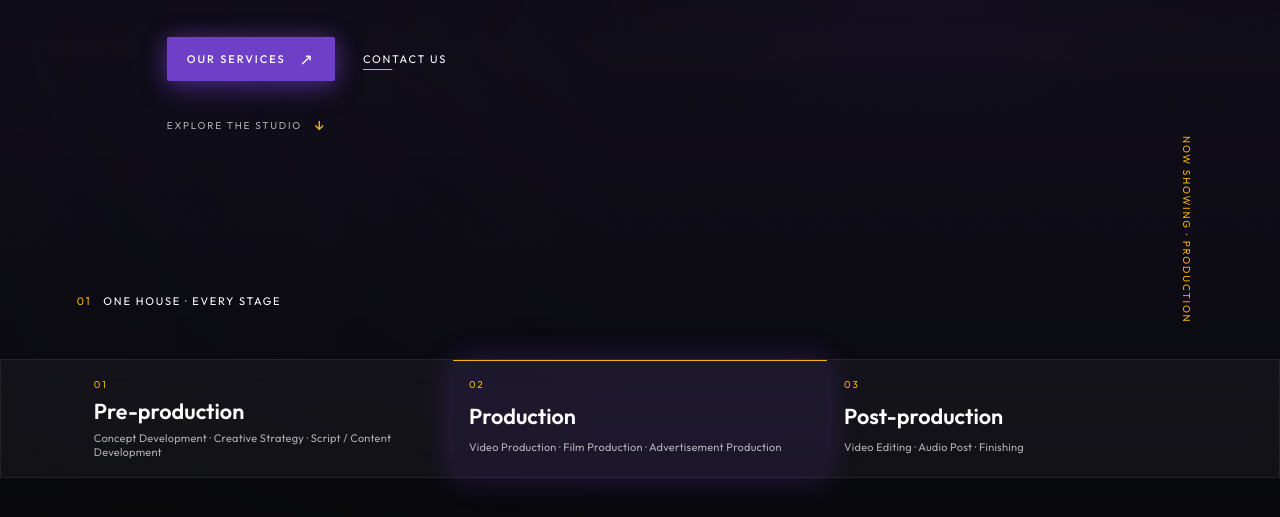
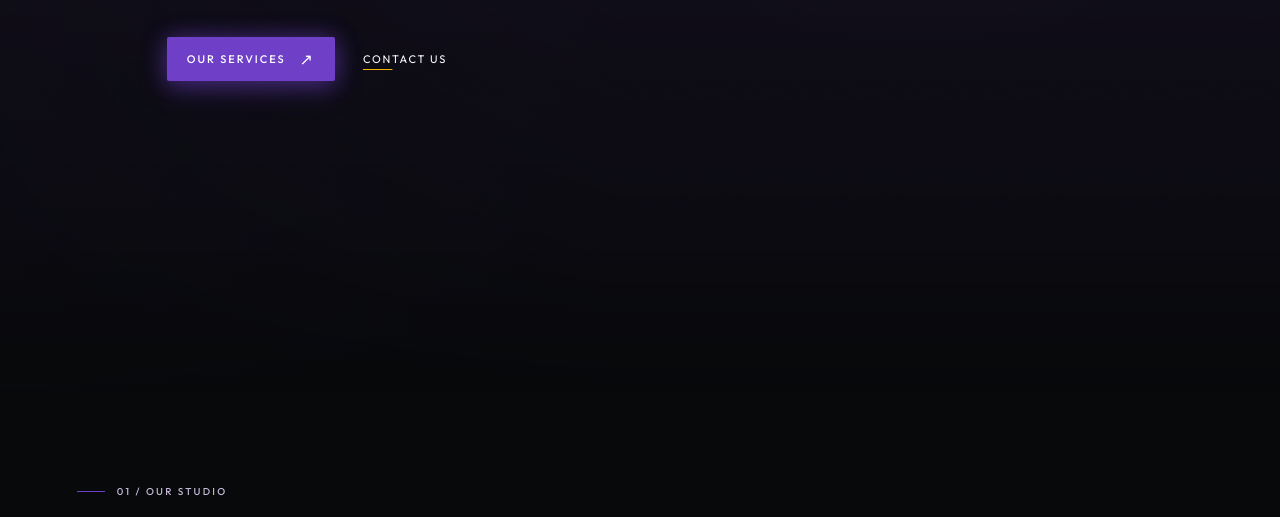
Before and after one commit to GayatriKharat/cineverse-studios, a Next.js app: page / in a window 1280 px wide. Shown: the part 547-1064 px from the top of the page. Built offline with nearby package versions, Linux system fonts and the light colour scheme.

Commit message:
fix: link home services to individual pages

```diff
--- a/app/page.tsx
+++ b/app/page.tsx
@@ -28,7 +28,7 @@ export default function Home() {
             const crafts = craftsByService[service.slug] ?? [];
             return (
               <StaggerItem key={service.slug}>
-                <FlipCard className="service-architecture-card" href={`/portfolio#${service.slug}`}
+                <FlipCard className="service-architecture-card" href={`/services/${service.slug}`}
                   front={<div className="service-card-face" style={{ backgroundImage: cssUrl(service.image) }}><span>{service.code}</span><h3>{service.title}</h3><p>{service.strap}</p></div>}
                   back={<div className="service-card-face service-card-back"><span>{service.code}</span><h3>{service.title}</h3><p>{service.summary}</p><div className="service-card-links">{crafts.slice(0, 2).map((craft) => <Link key={craft.slug} href={craftHref(service.slug, craft.slug)}>{craft.title}</Link>)}<Link className="text-link" href={`/services/${service.slug}`}>Open division ↗</Link></div></div>}
                 />
--- a/components/hero.tsx
+++ b/components/hero.tsx
@@ -1,13 +1,11 @@
 "use client";
 import Link from "next/link";
-import { useEffect, useRef, useState } from "react";
+import { useEffect, useRef } from "react";
 import gsap from "gsap";
 import { Magnetic } from "@/components/magnetic";
-import { pillars } from "@/lib/site-data";
 
 export function Hero() {
   const root = useRef<HTMLElement>(null);
-  const [active, setActive] = useState(1);
 
   useEffect(() => {
     const el = root.current;
@@ -25,8 +23,6 @@ export function Hero() {
     return () => ctx.revert();
   }, []);
 
-
-  const current = pillars[active];
 
   return (
     <section ref={root} className="hero" id="top">
@@ -46,27 +42,7 @@ export function Hero() {
           <Magnetic><Link className="button" href="/services">Our services <span>↗</span></Link></Magnetic>
           <Link className="text-link" href="/contact">Contact Us</Link>
         </div>
-        <Link className="hero-explore" href="#studio">Explore the studio <span>↓</span></Link>
       </div>
-      <p className="hero-slate" aria-live="polite">
-        <span>01</span>
-        One house · every stage
-      </p>
-      <div className="stage-rail wrap">
-        {pillars.map((pillar, i) => (
-          <Link
-            key={pillar.slug}
-            href={`/services/${pillar.slug}`}
-            className={i === active ? "is-on" : ""}
-            onMouseEnter={() => setActive(i)}
-          >
-            <span>{pillar.code}</span>
-            <strong>{pillar.title}</strong>
-            <small>{pillar.items.slice(0, 3).join(" · ")}</small>
-          </Link>
-        ))}
-      </div>
-      <p className="hero-now">Now showing · {current.title}</p>
     </section>
   );
 }
```
